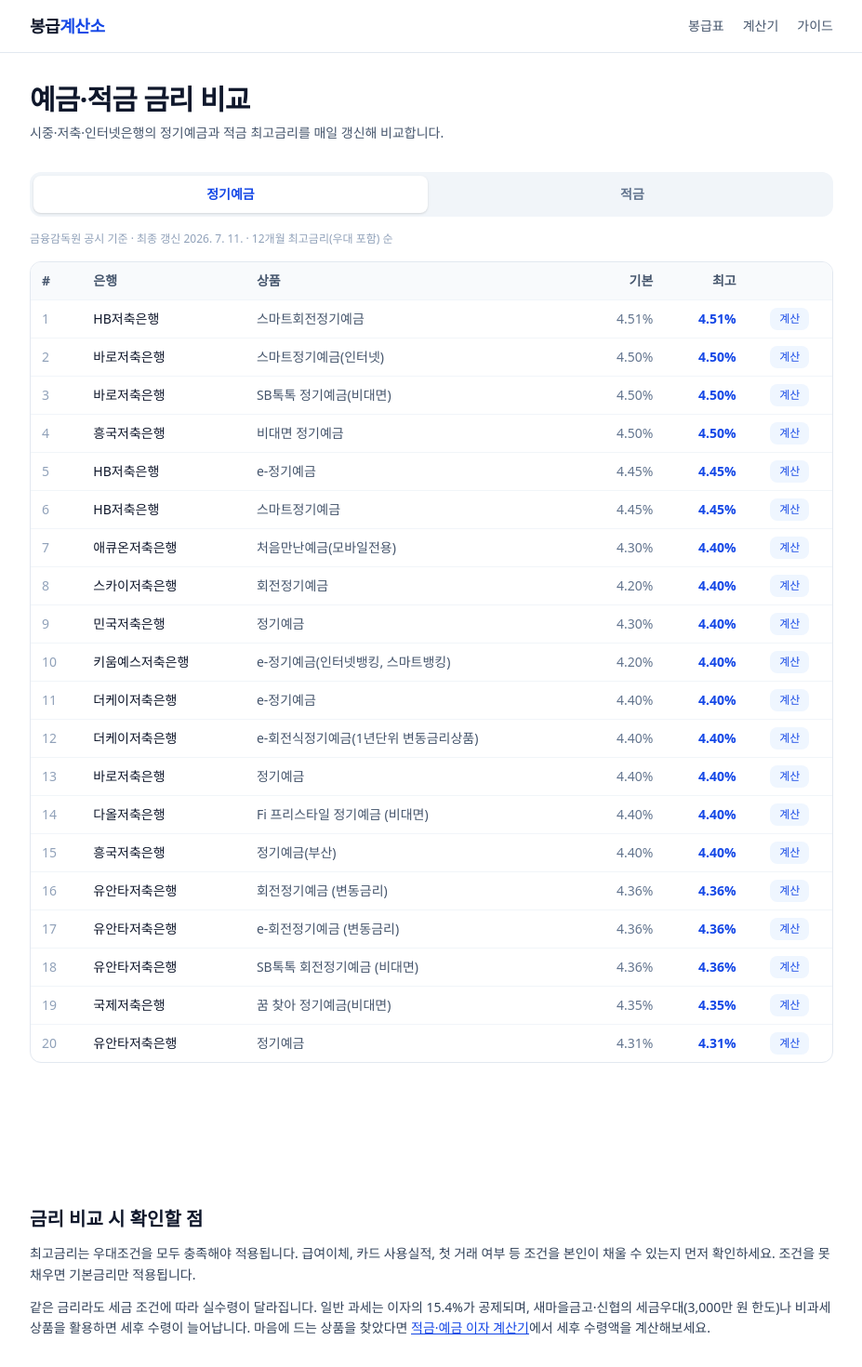
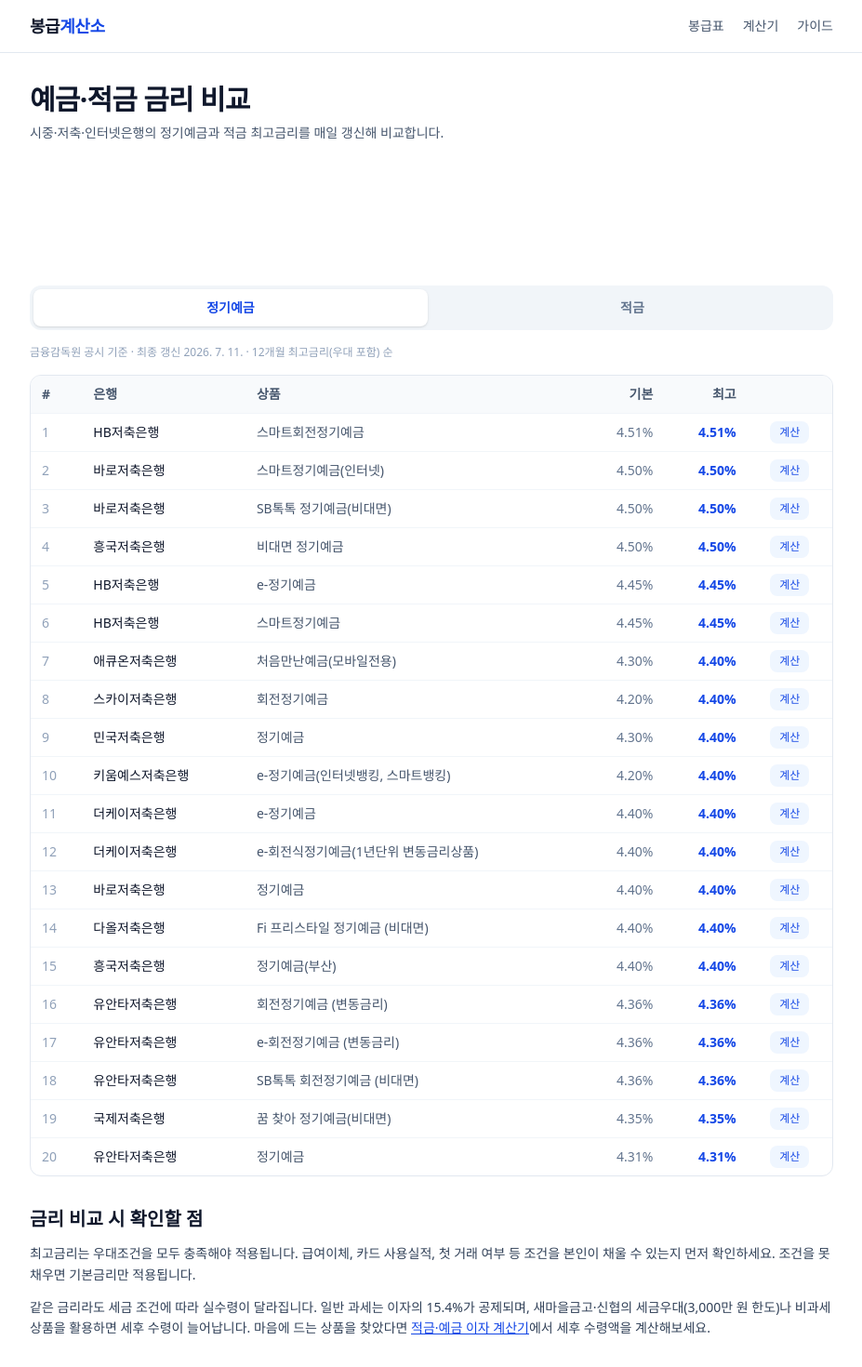
Before and after one commit to parkdane/pay-calc, a Next.js app: page /rates in a window 1280 px wide. Shown: the top 1470 px of the page at 93% size, without its empty margins (176-1103 px from the left). Built offline with nearby package versions, Linux system fonts and the light colour scheme.

Commit message:
fix: move rates page ad above table

```diff
--- a/app/rates/page.tsx
+++ b/app/rates/page.tsx
@@ -42,9 +42,9 @@ export default function Page() {
         </p>
       </header>
 
+      <AdSlot id="rates-top" />
+
       <RateTable />
-
-      <AdSlot id="rates-mid" />
 
       <section className="space-y-3 text-sm leading-relaxed text-slate-700">
         <h2 className="text-xl font-bold text-slate-900">금리 비교 시 확인할 점</h2>
```
